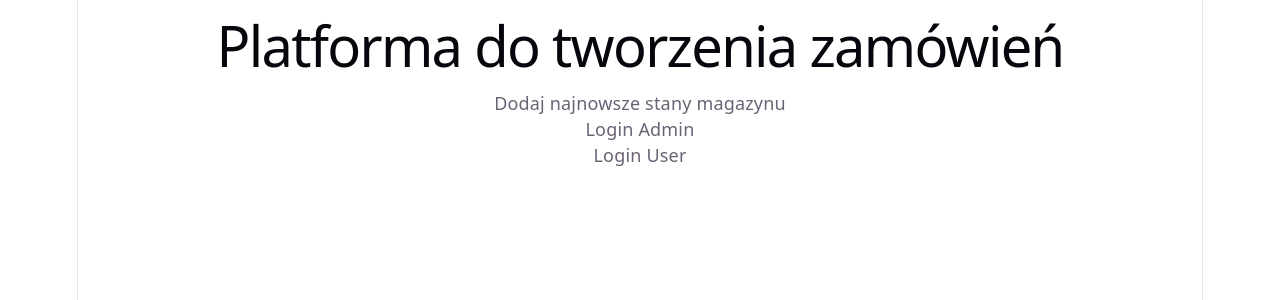
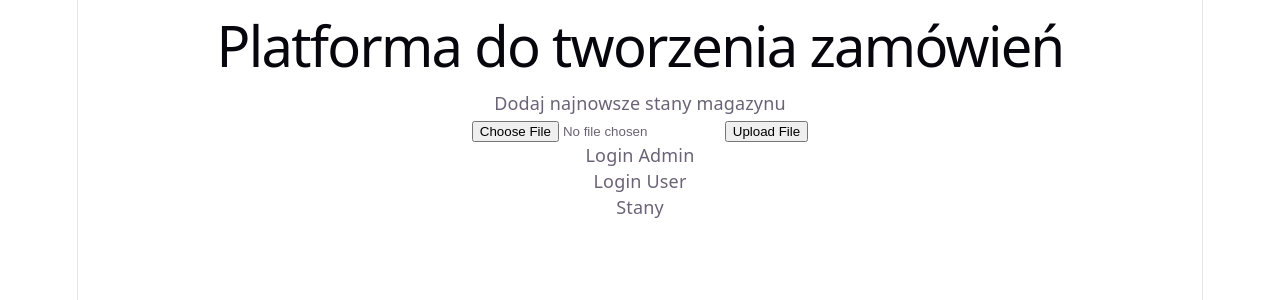
Before and after one commit to marcinoles87/orderApp, a React (Vite) app: page / in a window 1280 px wide. Shown: the top 300 px of the page. Built offline with nearby package versions, Linux system fonts and the light colour scheme.

Commit message:
add code

```diff
--- a/src/App.jsx
+++ b/src/App.jsx
@@ -1,6 +1,16 @@
 
 
 function App() {
+
+  const handleUploadFile = () =>{
+
+    const file = document.getElementById('fileUpload')
+    const output = document.getElementById('output')
+
+
+
+
+  }
 
   return (
     <div className='app-container'>
@@ -8,6 +18,8 @@ function App() {
 
         <div>
           <p>Dodaj najnowsze stany magazynu</p>
+          <input type="file"  id="fileUpload"/>
+          <button onClick={handleUploadFile}>Upload File</button>
         </div>
 
         <div>
@@ -18,6 +30,11 @@ function App() {
           <p>Login User</p>
         </div>
 
+        <div>
+          <p>Stany</p>
+          <p id="output"></p>
+        </div>
+
 
     </div>
   )
```
